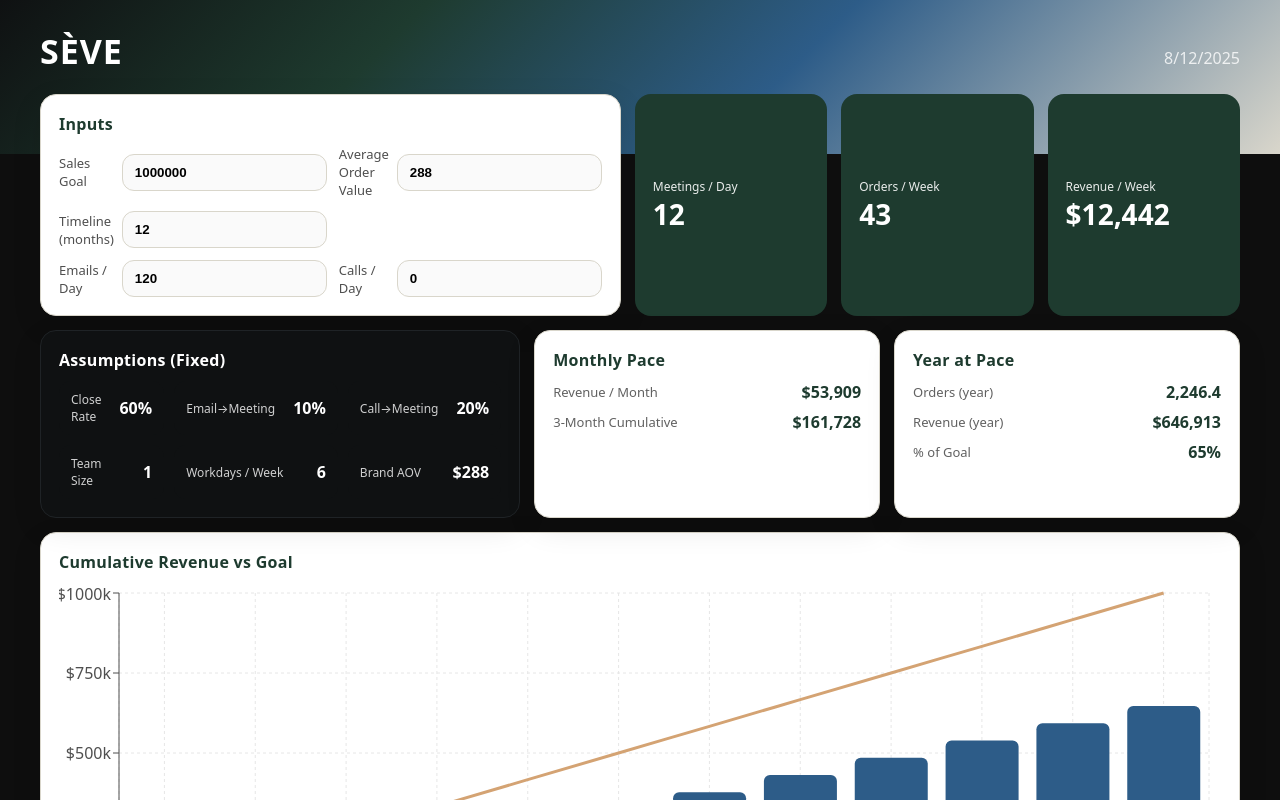
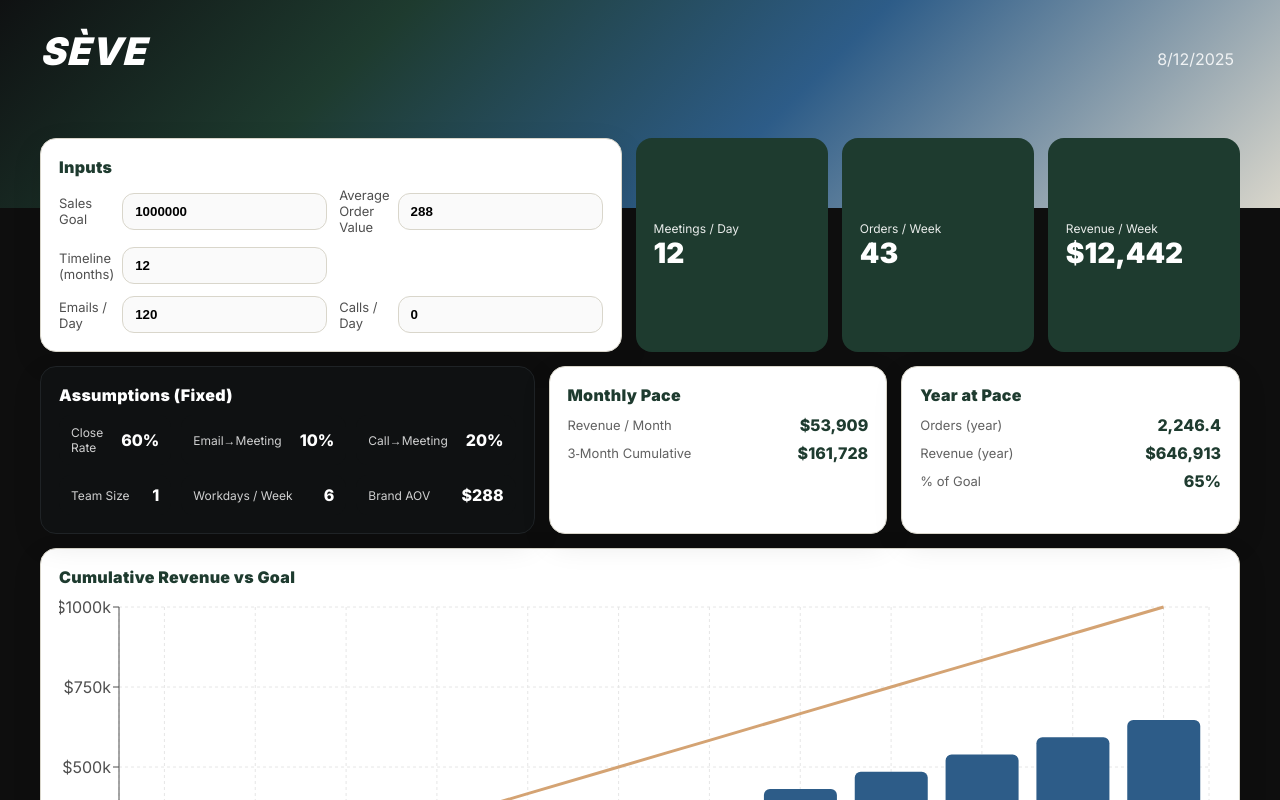
Before and after one commit to cocosteez/seve-dashboard, a Next.js app: page / in a window 1280 px wide. Shown: the top 800 px of the page. Built offline with nearby package versions, Linux system fonts and the light colour scheme.

Commit message:
Update layout.tsx

```diff
--- a/app/layout.tsx
+++ b/app/layout.tsx
@@ -1,22 +1,19 @@
+import { Inter } from "next/font/google";
+
+const inter = Inter({ subsets: ["latin"] });
+
 export const metadata = { title: "SÈVE Endurance — Sales Dashboard" };
 
 export default function RootLayout({ children }: { children: React.ReactNode }) {
   return (
-    <html lang="en">
-      <body
-        style={{
-          margin: 0,
-          background: "#0E0E0E",
-          color: "#0E0E0E",
-          fontFamily:
-            'ui-sans-serif, system-ui, -apple-system, "Segoe UI", Roboto, "Helvetica Neue", Arial',
-        }}
-      >
-        <div
+    <html lang="en" className={inter.className}>
+      <body style={{ margin: 0, background: "#0E0E0E" }}>
+        <header
           style={{
             background:
-              "linear-gradient(135deg, #0F1112 0%, #1E3B2F 30%, #2D5C88 60%, #D9D6CB 100%)",
-            padding: "28px 18px 80px 18px",
+              "linear-gradient(135deg, #0F1112 0%, #1E3B2F 28%, #2D5C88 60%, #D9D6CB 100%)",
+            height: 180,
+            padding: "28px 18px 0 18px",
           }}
         >
           <div
@@ -32,19 +29,20 @@ export default function RootLayout({ children }: { children: React.ReactNode })
               style={{
                 color: "white",
                 fontWeight: 900,
+                fontStyle: "italic",
                 letterSpacing: 1,
-                fontSize: 34,
+                fontSize: 38,
               }}
             >
               SÈVE
             </div>
-            <div style={{ color: "rgba(255,255,255,.8)" }}>
+            <div style={{ color: "rgba(255,255,255,.85)", paddingRight: 6 }}>
               {new Date().toLocaleDateString()}
             </div>
           </div>
-        </div>
+        </header>
 
-        <div style={{ marginTop: -60 }}>{children}</div>
+        <main style={{ marginTop: -70 }}>{children}</main>
       </body>
     </html>
   );
```
